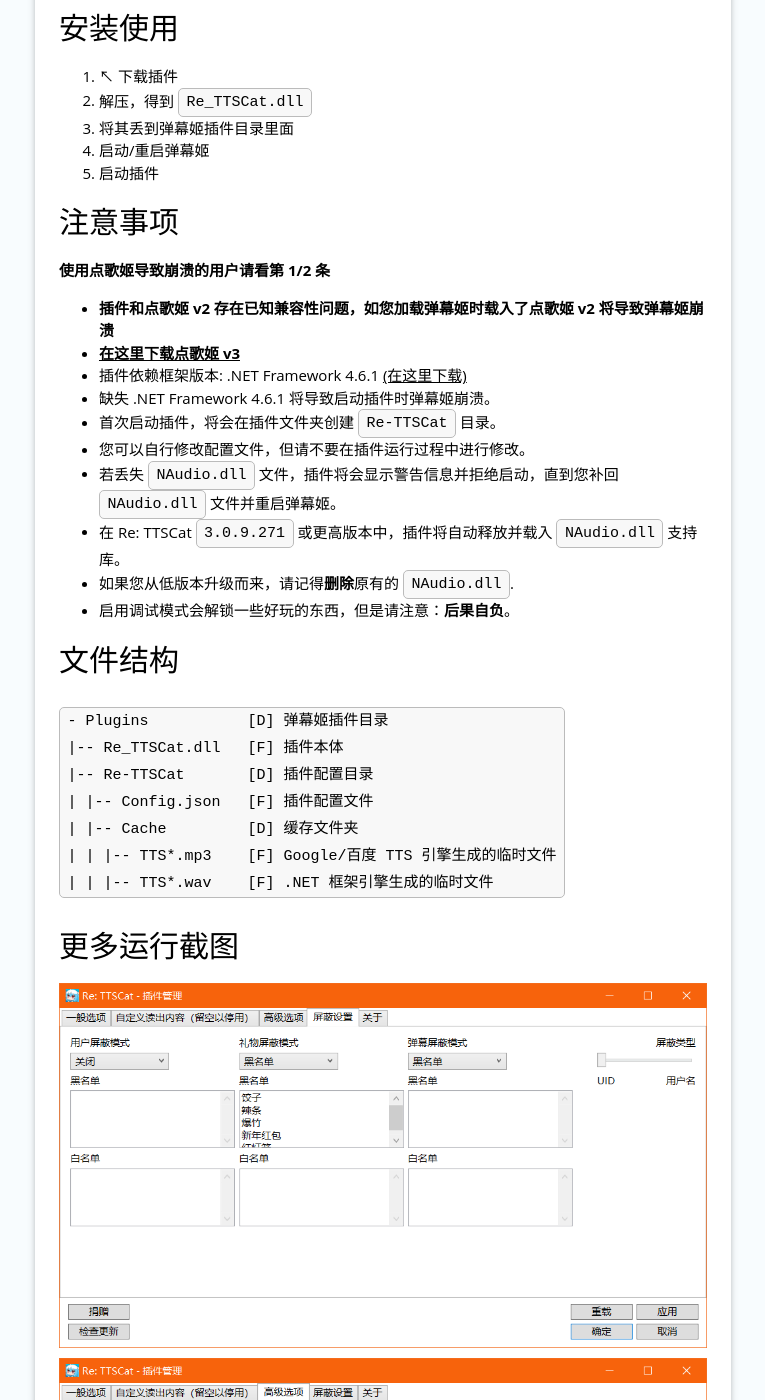
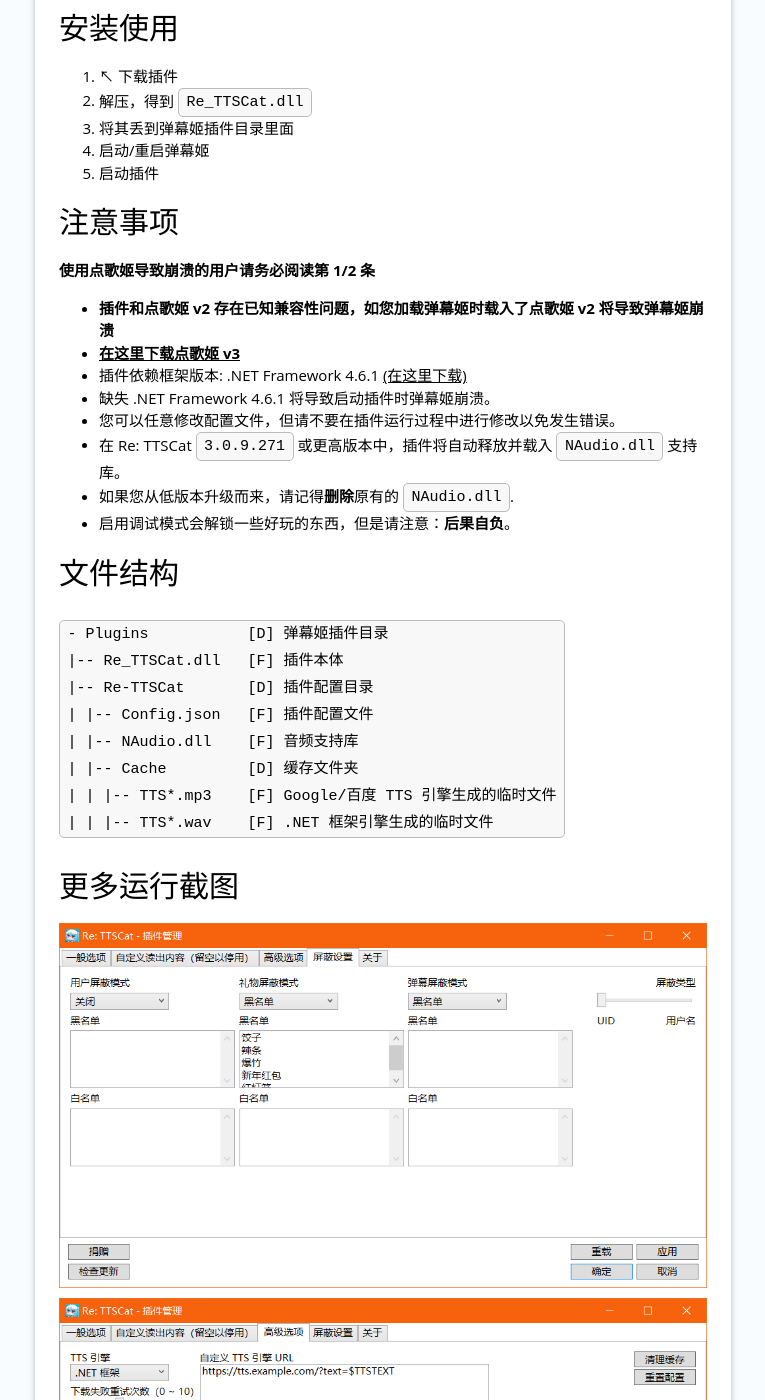
Before and after one commit to Bililive/www.danmuji.org, a Jekyll site: the page built from _plugin/Re-TTSCat.md, in a window 1280 px wide and 1400 px high, scrolled down 936 px. Shown: the whole window, without its empty margins (309-1074 px from the left). Built offline with Jekyll 4.4.1, drawn with Linux system fonts in a browser that asks for light colours; some of the changed lines change nothing that is shown; some of the changed text lies outside the part shown.

Commit message:
update plugin to 3.1.20.370

```diff
--- a/_plugin/Re-TTSCat.md
+++ b/_plugin/Re-TTSCat.md
@@ -5,17 +5,19 @@
 plugin_author: Elepover
 plugin_name: 'Re: TTSCat'
 plugin_desc: 直接读出你收到的弹幕和礼物！
-plugin_version: 3.1.16.320
-plugin_update_datetime: 2020-02-26 14:40:00 +0800
+plugin_version: 3.1.20.370
+plugin_update_datetime: 2020-03-19 13:15:00 +0800
 plugin_update_desc: |-
-  [i] 未来的更新消息格式将会变更为如下所示：
-  [i] 本版本解决了 6 个问题，未新增功能，推荐尽快更新。
-  [√][重要] 解决和任务栏助手同时工作时在关闭弹幕姬时崩溃的问题
-  [√][重要] 解决未启用插件时点击断开连接导致报错并在此后无法启动插件的问题
-  [√][中等] 解决非调试模式随机朗读无效的问题
-  [√][一般] 解决可以打开多个管理窗口的问题
-  [√][一般] 解决管理窗口在关闭弹幕姬后仍然活动且此后关闭管理窗口导致报错的问题
-  [√][一般] 减少日志输出量，可启用调试模式查看更多日志
+  [i] 未来将进一步扩展自定义 TTS 引擎支持：可选 POST 请求方法及自定义请求头等
+  [i] 本版本解决了 3 个问题，新增了 5 个功能。
+  [+][一般] 自定义 TTS 引擎现已支持 HTTP 基本身份认证
+  [+][一般] 按住 Shift 的同时选择“管理”选项可重置配置
+  [+][一般] 重写调试模式“检查服务器连通性”部分
+  [+][一般] 增加调试模式“关于”页面输出信息
+  [+][一般] 动态管理窗口标题
+  [√][一般] 解决更新窗口在弹幕姬退出后仍保持打开的问题
+  [√][一般] 日志输出优化
+  [√][一般] 启停速度优化
   [!] 使用点歌姬 v2 导致崩溃的用户请查看插件页面的注意事项
 plugin_dllink: /resource/Re-TTSCat/Re-TTSCat.zip
 plugin_contact: AHch5SetNHdpBEdhN2c0RXLlJHIzeI62uL5uKY6BCY6R+Y53+K6Iaa6N+Y5Wio5YKa6ueZ6Eq552uL5S+o5syp5zWY5Jyp5
@@ -49,15 +51,13 @@
 
 ## 注意事项
 
-**使用点歌姬导致崩溃的用户请看第 1/2 条**
+**使用点歌姬导致崩溃的用户请务必阅读第 1/2 条**
 
 - **插件和点歌姬 v2 存在已知兼容性问题，如您加载弹幕姬时载入了点歌姬 v2 将导致弹幕姬崩溃**
 - **[在这里下载点歌姬 v3](/resource/DGJv3/DGJv3.7z)**
 - 插件依赖框架版本: .NET Framework 4.6.1 [(在这里下载)](https://www.microsoft.com/zh-cn/download/details.aspx?id=49982)
 - 缺失 .NET Framework 4.6.1 将导致启动插件时弹幕姬崩溃。
-- 首次启动插件，将会在插件文件夹创建 `Re-TTSCat` 目录。
-- 您可以自行修改配置文件，但请不要在插件运行过程中进行修改。
-- 若丢失 `NAudio.dll` 文件，插件将会显示警告信息并拒绝启动，直到您补回 `NAudio.dll` 文件并重启弹幕姬。
+- 您可以任意修改配置文件，但请不要在插件运行过程中进行修改以免发生错误。
 - 在 Re: TTSCat `3.0.9.271` 或更高版本中，插件将自动释放并载入 `NAudio.dll` 支持库。
 - 如果您从低版本升级而来，请记得**删除**原有的 `NAudio.dll`.
 - 启用调试模式会解锁一些好玩的东西，但是请注意：**后果自负**。
@@ -69,6 +69,7 @@
 |-- Re_TTSCat.dll   [F] 插件本体
 |-- Re-TTSCat       [D] 插件配置目录
 | |-- Config.json   [F] 插件配置文件
+| |-- NAudio.dll    [F] 音频支持库
 | |-- Cache         [D] 缓存文件夹
 | | |-- TTS*.mp3    [F] Google/百度 TTS 引擎生成的临时文件
 | | |-- TTS*.wav    [F] .NET 框架引擎生成的临时文件
@@ -87,5 +88,6 @@
 - 问题症状
 - 如何复现该问题
 - （如果弹幕姬崩溃，请一并提供以下内容）
-- 事件查看器 -> `Windows 日志` -> `应用程序` -> 搜索来源为 `.NET Runtime` 的日志项目
+- 事件查看器 -> `Windows 日志` -> `应用程序` -> 搜索来源为 `.NET Runtime` 的日志项目，双击后展开的**完整内容**
 - 右键 Windows 徽标 -> `运行` -> 输入 `msinfo32.exe` -> `文件` -> `保存` 的结果
+- 管理面板 -> 调试模式 -> 应用 -> `关于` 标签页的完整输出
```
Also changed, not shown: 1 other file.
